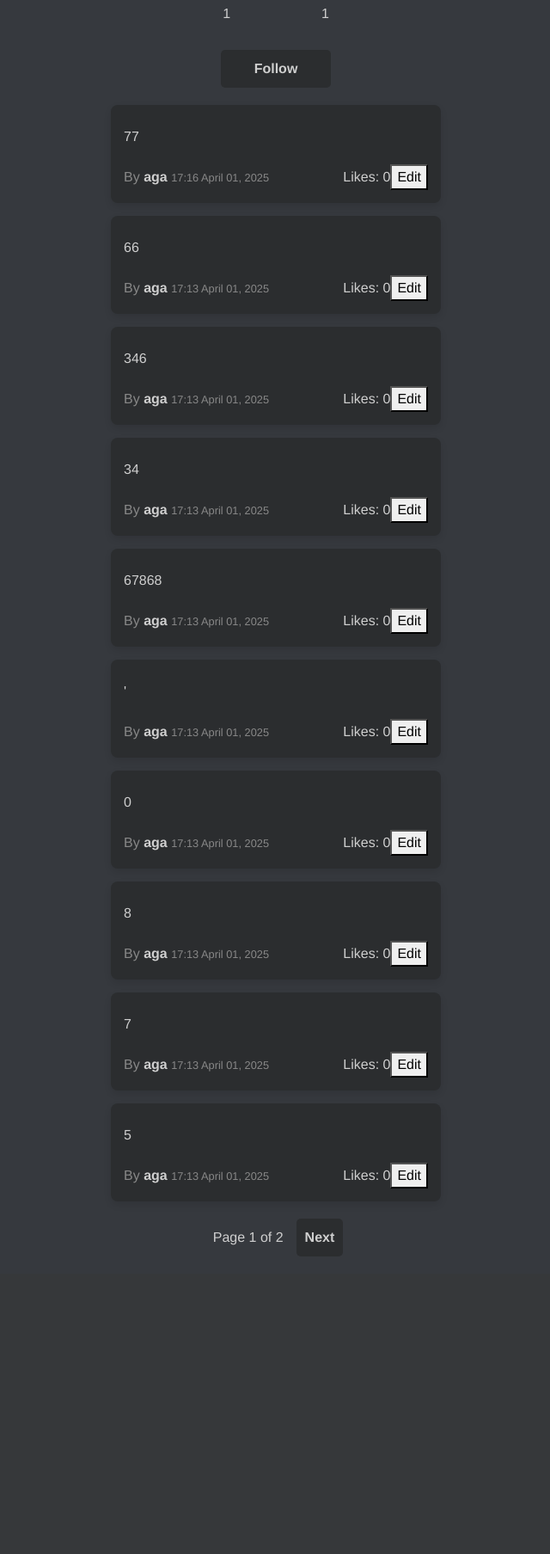
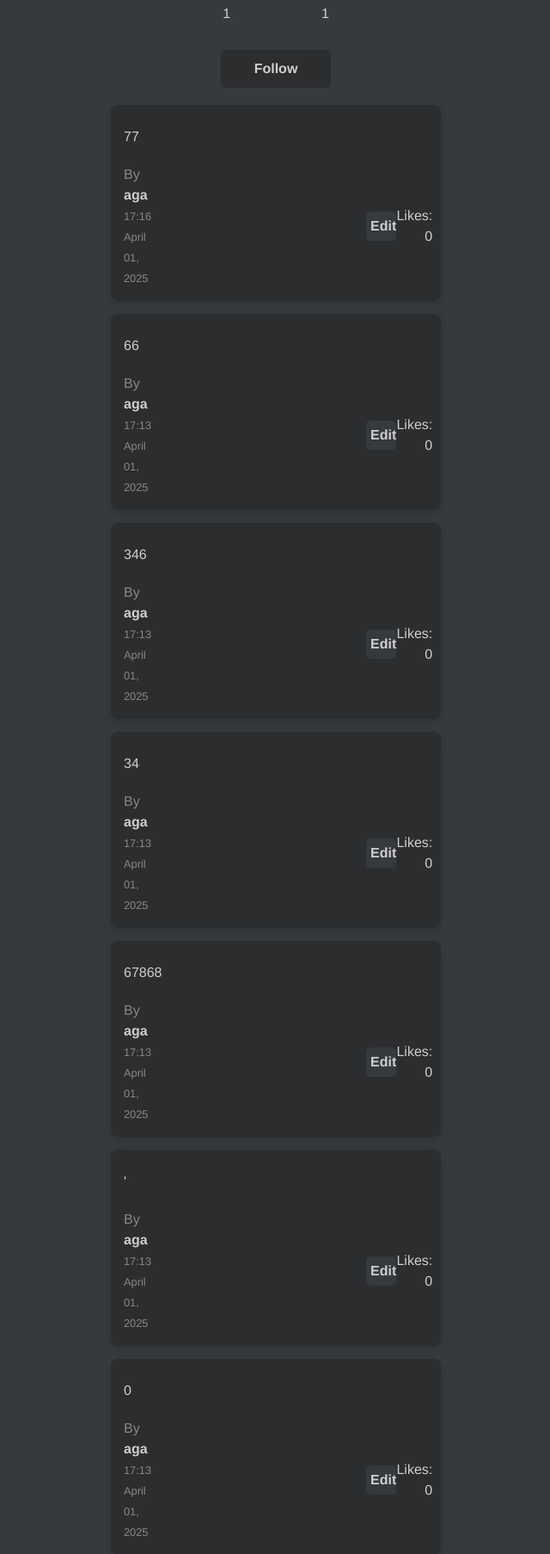
Before and after one commit to adrianhorvat2/CS50W-Network, a Django app: a page that uses network/templates/network/layout.html in a window 1280 px wide. Shown: the part 185-1992 px from the top of the page at 86% size, without its empty margins (319-959 px from the left). Before the commit the page ends 1633 px from the top, so only its background shows below. Run offline with Django 3.2, Linux system fonts and the light colour scheme; data comes from the database, SQL or seed files in the repository; both versions use the stored data as it was after the commit; data that the repository does not hold is empty; some libraries are stand-ins or nearby versions.

Commit message:
Style edit/save button and edit textarea

```diff
--- a/network/static/network/index.js
+++ b/network/static/network/index.js
@@ -67,13 +67,13 @@ function load_posts(url, page=1) {
                 <p class="post-content">${post.content}</p>
                 <div class="post-meta-container">
                     <div class="post-meta">By <strong><a href="${post.user}">${post.user}</a></strong> <small>${post.timestamp}</small></div>
-                    <div class="post-likes">Likes: ${post.likes}</div>
                     ${
                         isOwner ? `
                             <button type="button" class="edit-button" onclick="edit_post(${post.id})">Edit</button>
                             <button type="button" class="save-button" style="display:none;" onclick="save_edit(${post.id})">Save</button>
                         ` : ''
                     }
+                    <div class="post-likes">Likes: ${post.likes}</div>
                 </div>
             `;
             document.querySelector('#posts-view').appendChild(post_div);
--- a/network/static/network/styles.css
+++ b/network/static/network/styles.css
@@ -107,7 +107,7 @@ h1 a:hover {
     align-items: center;
 }
 
-#post-content {
+#post-content, .edit-textarea {
     width: 100%;
     height: 200px;
     padding: 10px;
@@ -138,6 +138,25 @@ button[type="submit"] {
 }
 
 button[type="submit"]:hover {
+    background-color: #2e3136;
+    color: #ffffff;
+}
+
+.edit-button, .save-button {
+    margin-left: 250px;
+    width: 10%;
+    padding: 5px;
+    background-color: var(--primary-bg);
+    color: var(--text-color);
+    font-size: 16px;
+    font-weight: bold;
+    border: none;
+    border-radius: 5px;
+    cursor: pointer;
+    transition: background-color 0.3s;
+}
+
+.edit-button:hover, .save-button:hover {
     background-color: #2e3136;
     color: #ffffff;
 }
--- a/network/static/network/user_profile.js
+++ b/network/static/network/user_profile.js
@@ -41,13 +41,13 @@ function load_posts(page=1){
                 <p class="post-content">${post.content}</p>
                 <div class="post-meta-container">
                     <div class="post-meta">By <strong><a href="${post.user}">${post.user}</a></strong> <small>${post.timestamp}</small></div>
-                    <div class="post-likes">Likes: ${post.likes}</div>
                     ${
                         isOwner ? `
                             <button type="button" class="edit-button" onclick="edit_post(${post.id})">Edit</button>
                             <button type="button" class="save-button" style="display:none;" onclick="save_edit(${post.id})">Save</button>
                         ` : ''
                     }
+                    <div class="post-likes">Likes: ${post.likes}</div>
                 </div>
             `;
 
```
Also changed, not shown: db.sqlite3.
